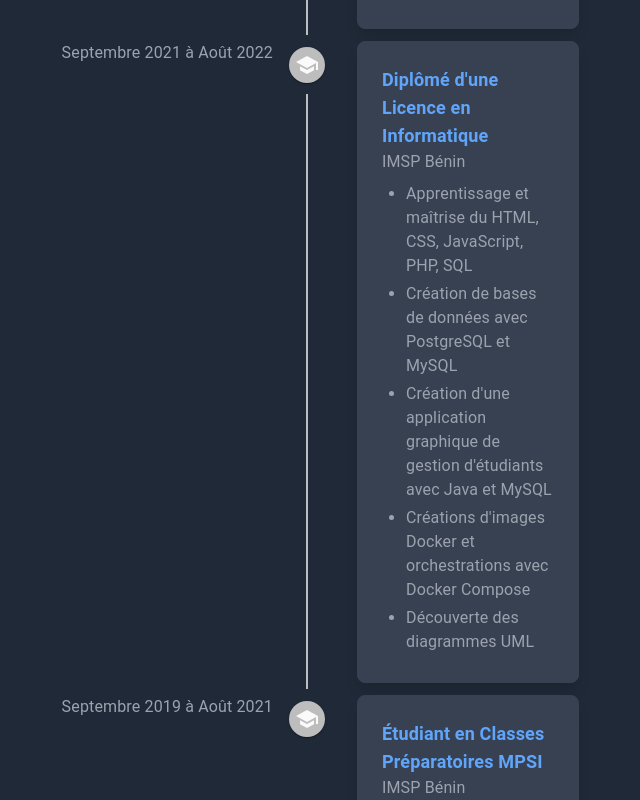
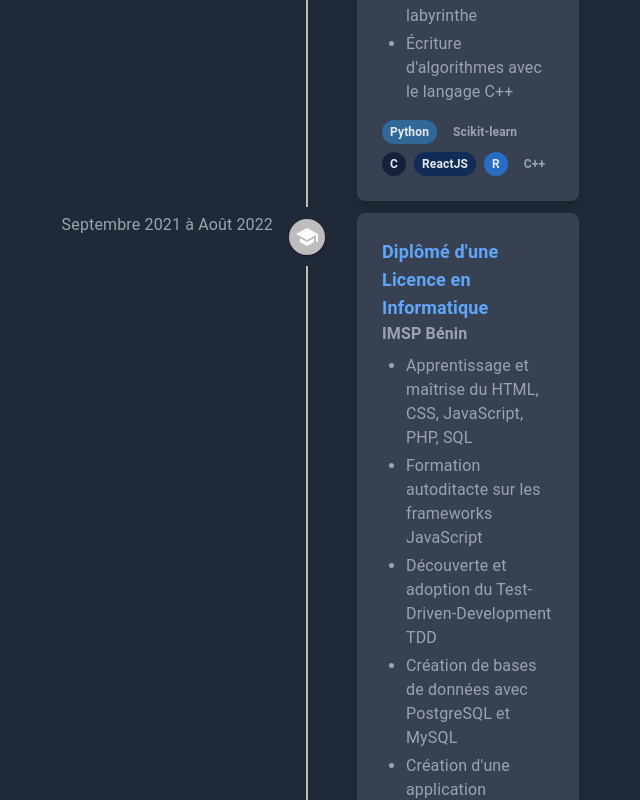
Before and after one commit to Ulrich-stack/Portfolio, a Next.js app: page / in a window 1280 px wide. Shown: the part 3940-4740 px from the top of the page, without its empty margins (333-973 px from the left). Built offline with nearby package versions, Linux system fonts and the light colour scheme.

Commit message:
Update parcours.tsx

```diff
--- a/app/components/parcours.tsx
+++ b/app/components/parcours.tsx
@@ -22,6 +22,7 @@ export default function Parcours() {
         "Création d'une application Web de gestion d'étudiants avec NextJS, Express, SQL",
         "Écriture du jeu Démineur en terminal avec le C",
       ],
+      technologies: ["NextJS", "Express", "SQL", "C"],
     },
     {
       period: "Juin 2023 à Août 2023",
@@ -35,6 +36,7 @@ export default function Parcours() {
         "Création d'un Dashboard de gestion des ventes et des employés",
         "Collaboration avec une équipe de développeurs backend et DevOps",
       ],
+      technologies: ["ReactJS", "TailwindCSS"],
     },
     {
       period: "Octobre 2022 à Juin 2023",
@@ -48,6 +50,7 @@ export default function Parcours() {
         "Réalisation d'un robot capable de sortir tout seul d'un labyrinthe",
         "Écriture d'algorithmes avec le langage C++",
       ],
+      technologies: ["Python", "Scikit-learn", "C", "ReactJS", "R", "C++"],
     },
     {
       period: "Septembre 2021 à Août 2022",
@@ -56,11 +59,14 @@ export default function Parcours() {
       icon: <SchoolIcon />,
       details: [
         "Apprentissage et maîtrise du HTML, CSS, JavaScript, PHP, SQL",
+        "Formation autoditacte sur les frameworks JavaScript",
+        "Découverte et adoption du Test-Driven-Development TDD",
         "Création de bases de données avec PostgreSQL et MySQL",
         "Création d'une application graphique de gestion d'étudiants avec Java et MySQL",
         "Créations d'images Docker et orchestrations avec Docker Compose",
         "Découverte des diagrammes UML",
       ],
+      technologies: ["HTML", "CSS", "JavaScript", "PHP", "SQL", "Java", "MySQL", "Docker", "ReactJS", "Bootstrap", "MithrilJS"],
     },
     {
       period: "Septembre 2019 à Août 2021",
@@ -72,6 +78,7 @@ export default function Parcours() {
         "Découverte des algorithmes avec le langage C",
         "Écriture du jeu Échecs en console avec le C",
       ],
+      technologies: ["C"],
     },
   ];
 
@@ -84,6 +91,32 @@ export default function Parcours() {
     hidden: { scale: 0 },
     visible: { scale: 1, transition: { duration: 0.5 } },
   };
+
+  const colors = {
+    ReactJS:"bg-[#102C57]",
+    NextJS: "bg-[#61dafb]",
+    TailwindCSS: "bg-[#06b6d4]",
+    PostgreSQL: "bg-[#336791]",
+    MongoDB: "bg-[#4db33d]",
+    Express: "bg-[#303030]",
+    C: "bg-[#14213d]",
+    CPlusPlus: "bg-[#00599C]",
+    Python: "bg-[#306998]",
+    ScikitLearn: "bg-[#F7931E]",
+    R: "bg-[#276DC3]",
+    HTML: "bg-[#E34F26]",
+    CSS: "bg-[#1572B6]",
+    JavaScript: "bg-[#F7DF1E]",
+    Java: "bg-[#007396]",
+    MySQL: "bg-[#4479A1]",
+    Docker: "bg-[#0db7ed]",
+    SQL:"bg-[#121481]",
+    Bootstrap:"bg-[#4D869C]",
+    MithrilJS:"bg-[#151515]",
+    Default: "bg-secondary text-textSecondary",
+  };
+
+  const getBadgeColor = (tech: string) => colors[tech as keyof typeof colors] || colors.Default;
 
   return (
     <section id="parcours" className="p-12 md:px-80 text-sm bg-primary">
@@ -121,10 +154,20 @@ export default function Parcours() {
               >
                 <div className="bg-secondary p-6 rounded-lg shadow-lg border border-secondary max-w-xl hover:cursor-pointer mx-4 hover:shadow-2xl transition-shadow duration-300">
                   <h3 className="text-accentPink font-bold text-lg">{item.title}</h3>
-                  <p className="text-textSecondary mb-2">{item.company}</p>
+                  <p className="text-textSecondary font-bold mb-2">{item.company}</p>
                   <ul className="list-disc ml-6 text-textSecondary">
                     {item.details.map((detail, i) => (
                       <li key={i} className="mb-1">{detail}</li>
+                    ))}
+                  </ul>
+                  <ul className="flex flex-wrap gap-2 mt-4">
+                    {item.technologies.map((tech, index) => (
+                      <li
+                        key={index}
+                        className={`text-xs font-semibold px-2 py-1 rounded-full text-textMain ${getBadgeColor(tech)}`}
+                      >
+                        {tech}
+                      </li>
                     ))}
                   </ul>
                 </div>
```
